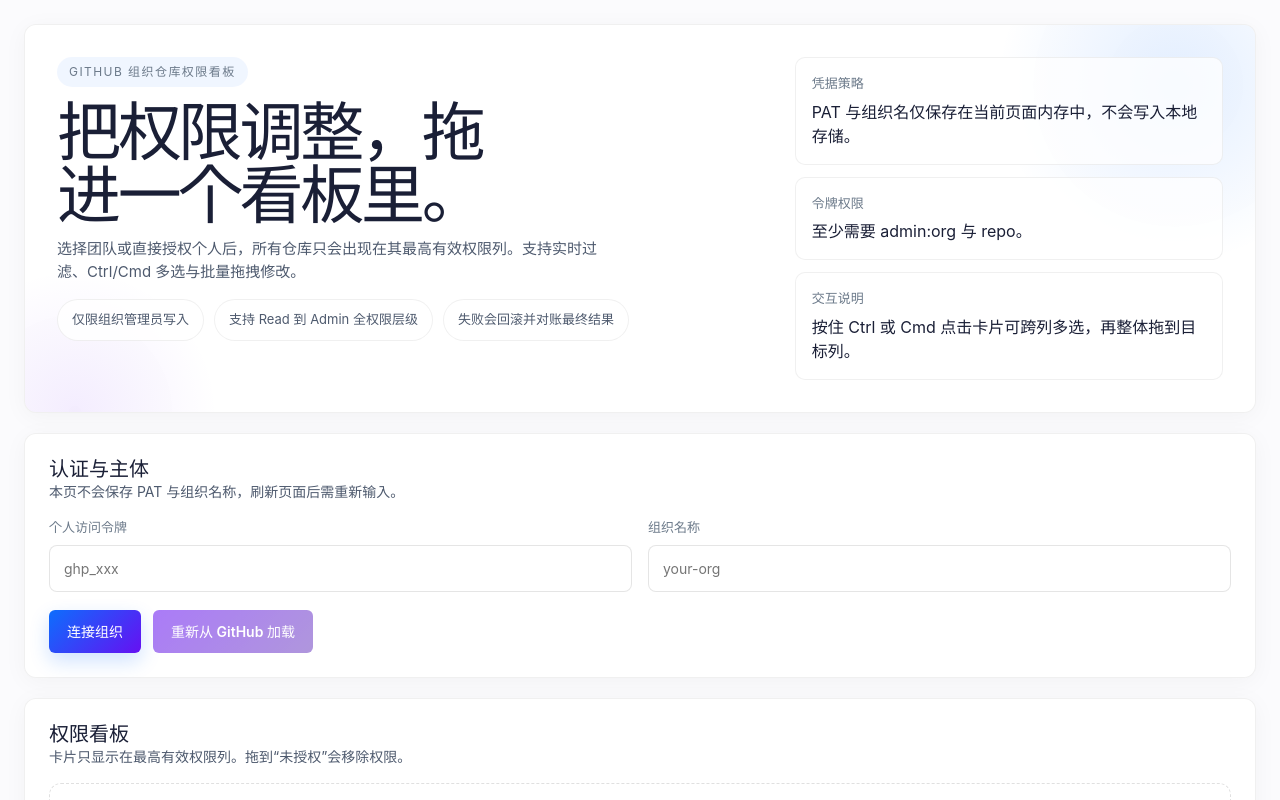
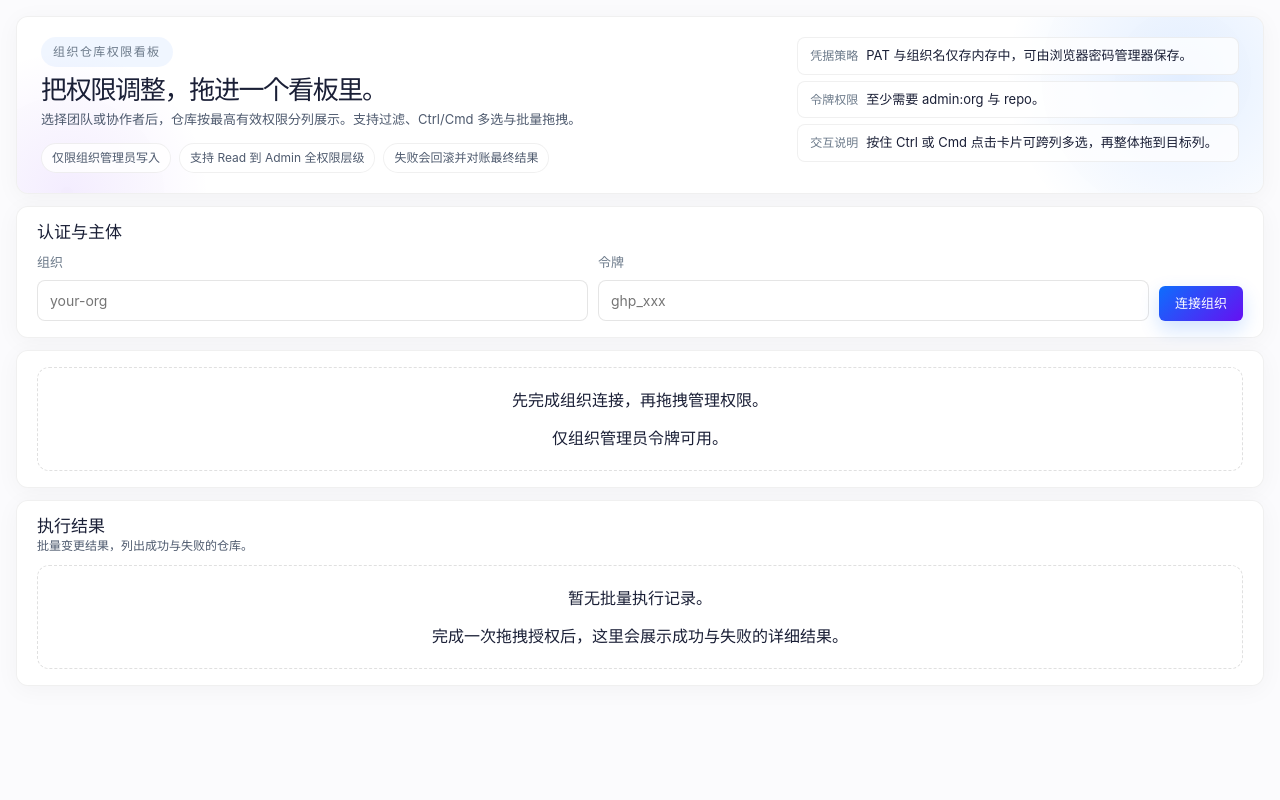
Before and after one commit to NEVSTOP-LAB/OrgRepoKanban, a React (Vite) app: page / in a window 1280 px wide. Shown: the top 800 px of the page. Built offline with nearby package versions, Linux system fonts and the light colour scheme.

Commit message:
fix: 优化界面文本和布局，提升用户体验

```diff
--- a/src/App.css
+++ b/src/App.css
@@ -1,9 +1,9 @@
 .app-shell {
   min-height: 100vh;
-  padding: 24px;
+  padding: 16px;
   display: flex;
   flex-direction: column;
-  gap: 20px;
+  gap: 12px;
 }
 
 .hero-panel,
@@ -20,10 +20,10 @@
 .hero-panel {
   position: relative;
   overflow: hidden;
-  padding: 32px;
+  padding: 20px 24px;
   display: grid;
-  grid-template-columns: minmax(0, 1.5fr) minmax(280px, 0.9fr);
-  gap: 24px;
+  grid-template-columns: minmax(0, 1.5fr) minmax(240px, 0.9fr);
+  gap: 20px;
 }
 
 .hero-panel::before,
@@ -70,49 +70,48 @@
 }
 
 .hero-copy h1 {
-  max-width: 10ch;
-  margin: 14px 0 12px;
+  margin: 10px 0 8px;
+  font-size: 26px;
 }
 
 .hero-copy p {
-  max-width: 60ch;
-  font-size: 15px;
+  font-size: 13px;
   color: var(--ink-soft);
 }
 
 .hero-meta {
-  display: grid;
-  gap: 12px;
+  display: flex;
+  flex-direction: column;
+  gap: 6px;
   align-content: start;
 }
 
 .meta-card {
-  padding: 16px;
-  border-radius: 0.625rem;
+  padding: 8px 12px;
+  border-radius: 0.5rem;
   background: rgba(255, 255, 255, 0.76);
   border: 1px solid rgba(0, 0, 0, 0.06);
-}
-
-.meta-card strong,
-.meta-card span {
-  display: block;
+  display: flex;
+  align-items: baseline;
+  gap: 8px;
 }
 
 .meta-card strong {
-  font-size: 13px;
+  font-size: 12px;
   color: var(--ink-muted);
-  margin-bottom: 6px;
+  white-space: nowrap;
+  flex-shrink: 0;
 }
 
 .meta-card span {
-  font-size: 16px;
+  font-size: 13px;
   color: var(--ink);
 }
 
 .control-panel,
 .board-panel,
 .log-panel {
-  padding: 24px;
+  padding: 16px 20px;
 }
 
 .section-title {
@@ -120,7 +119,7 @@
   justify-content: space-between;
   align-items: center;
   gap: 12px;
-  margin-bottom: 16px;
+  margin-bottom: 10px;
 }
 
 .section-title h2,
@@ -128,16 +127,21 @@
   margin: 0;
 }
 
+.section-title h2 {
+  font-size: 17px;
+}
+
 .section-title p {
-  font-size: 14px;
+  font-size: 12px;
   color: var(--ink-soft);
+  max-width: 42ch;
 }
 
 .connect-grid,
 .subject-grid {
   display: grid;
   grid-template-columns: repeat(2, minmax(0, 1fr));
-  gap: 16px;
+  gap: 12px;
 }
 
 .field {
@@ -157,7 +161,7 @@
   border: 1px solid rgba(0, 0, 0, 0.1);
   border-radius: 0.5rem;
   background: rgba(255, 255, 255, 0.88);
-  padding: 12px 14px;
+  padding: 9px 12px;
   font-size: 14px;
   color: var(--ink);
   transition: border-color 160ms ease, box-shadow 160ms ease;
@@ -170,16 +174,37 @@
   box-shadow: 0 0 0 4px rgba(13, 110, 253, 0.12);
 }
 
-.action-row,
-.toolbar {
+.action-row {
   display: flex;
   flex-wrap: wrap;
   align-items: center;
   gap: 12px;
+  margin-top: 12px;
 }
 
-.action-row {
-  margin-top: 18px;
+/* --- 看板工具栏 --- */
+.board-toolbar {
+  display: flex;
+  flex-wrap: wrap;
+  align-items: center;
+  gap: 10px;
+  margin-bottom: 10px;
+}
+
+.board-toolbar h2 {
+  margin: 0;
+  font-size: 15px;
+  flex-shrink: 0;
+}
+
+.toolbar-right {
+  display: flex;
+  flex-wrap: wrap;
+  align-items: center;
+  gap: 8px;
+  flex: 1 1 auto;
+  justify-content: space-between;
+  min-width: 0;
 }
 
 .primary-button,
@@ -188,8 +213,8 @@
   appearance: none;
   border: none;
   border-radius: 0.375rem;
-  padding: 11px 18px;
-  font-size: 14px;
+  padding: 8px 16px;
+  font-size: 13px;
   font-weight: 600;
   cursor: pointer;
   transition: transform 140ms ease, box-shadow 140ms ease, background 140ms ease;
@@ -228,11 +253,11 @@
 }
 
 .status-banner {
-  margin-top: 16px;
-  padding: 14px 16px;
+  margin-top: 10px;
+  padding: 10px 14px;
   border-radius: 0.5rem;
   border: 1px solid transparent;
-  font-size: 14px;
+  font-size: 13px;
 }
 
 .status-banner.success {
@@ -268,43 +293,56 @@
 .badge-row {
   display: flex;
   flex-wrap: wrap;
-  gap: 10px;
-  margin-top: 16px;
+  gap: 8px;
+  margin-top: 10px;
 }
 
 .badge {
   display: inline-flex;
   align-items: center;
-  gap: 8px;
-  padding: 10px 14px;
+  gap: 6px;
+  padding: 5px 10px;
   border-radius: 999px;
   background: rgba(255, 255, 255, 0.8);
   border: 1px solid rgba(0, 0, 0, 0.06);
   color: var(--ink-soft);
-  font-size: 13px;
+  font-size: 12px;
 }
 
 .toolbar {
+  display: flex;
+  flex-wrap: wrap;
+  align-items: center;
+  gap: 8px;
   justify-content: space-between;
-  margin-bottom: 18px;
+  margin-bottom: 10px;
 }
 
 .toolbar-main,
 .toolbar-side {
   display: flex;
   flex-wrap: wrap;
-  gap: 12px;
+  gap: 8px;
   align-items: center;
+}
+
+.toolbar-main {
+  flex: 1 1 auto;
+  min-width: 0;
+}
+
+.toolbar-side {
+  flex-shrink: 0;
 }
 
 .preset-filter-group {
   display: flex;
   flex-wrap: wrap;
-  gap: 10px;
+  gap: 6px;
 }
 
 .preset-filter-button {
-  min-width: 96px;
+  min-width: 72px;
 }
 
 .preset-filter-button.active {
@@ -314,24 +352,24 @@
 }
 
 .toolbar-search {
-  min-width: 260px;
+  min-width: 180px;
 }
 
 .permission-board {
   display: grid;
-  grid-template-columns: repeat(6, minmax(210px, 1fr));
-  gap: 14px;
+  grid-template-columns: repeat(6, 1fr);
+  gap: 10px;
   overflow-x: auto;
-  padding-bottom: 6px;
+  padding-bottom: 4px;
+  align-items: start;
 }
 
 .permission-column {
-  min-height: 420px;
   display: flex;
   flex-direction: column;
-  gap: 12px;
-  padding: 14px;
-  border-radius: 0.75rem;
+  gap: 8px;
+  padding: 10px;
+  border-radius: 0.625rem;
   border: 1px solid rgba(0, 0, 0, 0.06);
   background: linear-gradient(180deg, rgba(255, 255, 255, 0.96) 0%, rgba(244, 246, 251, 0.96) 100%);
 }
@@ -340,49 +378,49 @@
   display: flex;
   align-items: center;
   justify-content: space-between;
-  gap: 12px;
+  gap: 8px;
 }
 
 .column-header h3 {
   margin: 0;
-  font-size: 15px;
+  font-size: 13px;
   color: var(--ink);
 }
 
 .column-header span {
-  min-width: 28px;
-  height: 28px;
+  min-width: 22px;
+  height: 22px;
   display: inline-flex;
   align-items: center;
   justify-content: center;
   border-radius: 999px;
   background: rgba(13, 110, 253, 0.08);
   color: var(--ink-soft);
-  font-size: 12px;
+  font-size: 11px;
 }
 
 .column-cards {
   display: flex;
   flex-direction: column;
-  gap: 8px;
+  gap: 6px;
 }
 
 .repo-card {
   width: 100%;
   text-align: left;
-  padding: 8px 10px;
+  padding: 6px 8px;
   border: 1px solid rgba(0, 0, 0, 0.06);
-  border-radius: 0.5rem;
+  border-radius: 0.375rem;
   background: rgba(255, 255, 255, 0.92);
   color: var(--ink);
   font-size: 12px;
   line-height: 1.35;
   cursor: pointer;
-  box-shadow: 0 2px 8px rgba(0, 0, 0, 0.03);
+  box-shadow: 0 1px 4px rgba(0, 0, 0, 0.03);
   display: flex;
   align-items: center;
   justify-content: space-between;
-  gap: 6px;
+  gap: 4px;
   transition: transform 0.25s ease, box-shadow 0.25s ease, border-color 0.25s ease;
 }
 
@@ -434,8 +472,8 @@
 
 .empty-state {
   place-items: center;
-  min-height: 220px;
-  padding: 28px;
+  min-height: 100px;
+  padding: 20px;
   border-radius: 0.75rem;
   background: rgba(255, 255, 255, 0.66);
   border: 1px dashed rgba(0, 0, 0, 0.12);
@@ -468,6 +506,65 @@
 .readonly-tip {
   color: #6610f2;
   font-weight: 600;
+  font-size: 12px;
+  white-space: nowrap;
+}
+
+/* --- 未连接：紧凑登录行 --- */
+.connect-row {
+  display: flex;
+  flex-wrap: wrap;
+  align-items: flex-end;
+  gap: 10px;
+}
+
+.connect-field {
+  min-width: 180px;
+  flex: 1;
+}
+
+/* --- 已连接：单行工具栏 --- */
+.connected-bar {
+  display: flex;
+  flex-wrap: wrap;
+  align-items: center;
+  gap: 8px;
+}
+
+.org-label {
+  font-weight: 700;
+  font-size: 14px;
+  color: var(--ink);
+  padding: 4px 10px;
+  background: rgba(13, 110, 253, 0.06);
+  border-radius: 0.375rem;
+  white-space: nowrap;
+}
+
+.inline-field select {
+  padding: 6px 28px 6px 10px;
+  font-size: 13px;
+  border: 1px solid rgba(0, 0, 0, 0.1);
+  border-radius: 0.375rem;
+  background: rgba(255, 255, 255, 0.88);
+  color: var(--ink);
+  appearance: auto;
+}
+
+.stat-badge {
+  font-size: 12px;
+  color: var(--ink-soft);
+  padding: 3px 8px;
+  background: rgba(0, 0, 0, 0.03);
+  border-radius: 0.25rem;
+  white-space: nowrap;
+}
+
+.connected-actions {
+  display: flex;
+  align-items: center;
+  gap: 8px;
+  margin-left: auto;
 }
 
 @media (max-width: 960px) {
@@ -482,8 +579,20 @@
 
   .connect-grid,
   .subject-grid,
-  .log-columns {
+  .log-columns,
+  .connect-row,
+  .connected-bar {
     grid-template-columns: 1fr;
+  }
+
+  .connect-field {
+    min-width: 0;
+    flex: auto;
+    width: 100%;
+  }
+
+  .connected-actions {
+    margin-left: 0;
   }
 
   .toolbar {
@@ -499,4 +608,14 @@
     min-width: 0;
     width: 100%;
   }
+
+  .permission-board {
+    grid-template-columns: repeat(3, 1fr);
+  }
 }
+
+@media (max-width: 640px) {
+  .permission-board {
+    grid-template-columns: repeat(2, 1fr);
+  }
+}
--- a/src/App.tsx
+++ b/src/App.tsx
@@ -605,10 +605,10 @@
     <main className="app-shell">
       <section className="hero-panel">
         <div className="hero-copy">
-          <span className="eyebrow">GitHub 组织仓库权限看板</span>
+          <span className="eyebrow">组织仓库权限看板</span>
           <h1>把权限调整，拖进一个看板里。</h1>
           <p>
-            选择团队或直接授权个人后，所有仓库只会出现在其最高有效权限列。支持实时过滤、Ctrl/Cmd 多选与批量拖拽修改。
+            选择团队或协作者后，仓库按最高有效权限分列展示。支持过滤、Ctrl/Cmd 多选与批量拖拽。
           </p>
           <div className="badge-row">
             <span className="badge">仅限组织管理员写入</span>
@@ -620,7 +620,7 @@
         <div className="hero-meta">
           <div className="meta-card">
             <strong>凭据策略</strong>
-            <span>PAT 与组织名仅保存在当前页面内存中，不会写入本地存储。</span>
+            <span>PAT 与组织名仅存内存中，可由浏览器密码管理器保存。</span>
           </div>
           <div className="meta-card">
             <strong>令牌权限</strong>
@@ -634,67 +634,49 @@
       </section>
 
       <section className="control-panel">
+        {!hasConnectedData ? (
+          <>
             <div className="section-title">
-          <div>
               <h2>认证与主体</h2>
-            <p>本页不会保存 PAT 与组织名称，刷新页面后需重新输入。</p>
-          </div>
             </div>
 
-        <div className="connect-grid">
-          <div className="field">
-            <label htmlFor="token-input">个人访问令牌</label>
+            <div className="connect-row">
+              <div className="field connect-field">
+                <label htmlFor="org-input">组织</label>
+                <input
+                  id="org-input"
+                  aria-label="组织名称"
+                  name="username"
+                  type="text"
+                  value={org}
+                  autoComplete="username"
+                  placeholder="your-org"
+                  onChange={(event) => setOrg(event.target.value)}
+                />
+              </div>
+
+              <div className="field connect-field">
+                <label htmlFor="token-input">令牌</label>
                 <input
                   id="token-input"
                   aria-label="个人访问令牌"
+                  name="current-password"
                   type="password"
                   value={token}
-              autoComplete="off"
+                  autoComplete="current-password"
                   placeholder="ghp_xxx"
                   onChange={(event) => setToken(event.target.value)}
                 />
               </div>
 
-          <div className="field">
-            <label htmlFor="org-input">组织名称</label>
-            <input
-              id="org-input"
-              aria-label="组织名称"
-              type="text"
-              value={org}
-              autoComplete="off"
-              placeholder="your-org"
-              onChange={(event) => setOrg(event.target.value)}
-            />
-          </div>
-        </div>
-
-        <div className="action-row">
               <button
                 type="button"
                 className="primary-button"
                 disabled={connecting || writing}
-            onClick={() => {
-              void connectOrganization(false)
-            }}
+                onClick={() => { void connectOrganization(false) }}
               >
                 {connecting ? '连接中...' : '连接组织'}
               </button>
-
-          <button
-            type="button"
-            className="secondary-button"
-            disabled={!client || refreshing || writing}
-            onClick={() => {
-              void connectOrganization(true)
-            }}
-          >
-            {refreshing ? '刷新中...' : '重新从 GitHub 加载'}
-          </button>
-
-          {isAdmin === false ? (
-            <span className="readonly-tip">当前令牌无管理员权限，已阻止写操作。</span>
-          ) : null}
             </div>
 
             {notice ? (
@@ -703,20 +685,16 @@
                 {notice.description ? <span>{notice.description}</span> : null}
               </div>
             ) : null}
+          </>
+        ) : (
+          <>
+            <div className="connected-bar">
+              <span className="org-label">{org}</span>
 
-        {hasConnectedData ? (
-          <>
-            <div className="badge-row">
-              <span className="badge">仓库数：{repos.length}</span>
-              <span className="badge">团队数：{teamOptions.length}</span>
-              <span className="badge">组织成员数：{users.length}</span>
-            </div>
-
-            <div className="subject-grid" style={{ marginTop: '18px' }}>
-              <div className="field">
-                <label htmlFor="subject-kind">主体类型</label>
+              <div className="field inline-field">
                 <select
                   id="subject-kind"
+                  aria-label="主体类型"
                   value={subjectKind}
                   onChange={(event) => setSubjectKind(event.target.value as SubjectKind)}
                 >
@@ -726,15 +704,15 @@
               </div>
 
               {subjectKind === 'team' ? (
-                <div className="field">
-                  <label htmlFor="team-select">团队选择</label>
+                <div className="field inline-field">
                   <select
                     id="team-select"
+                    aria-label="团队选择"
                     value={selectedTeam}
                     onChange={(event) => setSelectedTeam(event.target.value)}
                   >
                     {teamOptions.length === 0 ? (
-                      <option value="">当前组织没有团队</option>
+                      <option value="">无团队</option>
                     ) : null}
                     {teamOptions.map((option) => (
                       <option key={option.team.id} value={option.team.slug}>
@@ -744,15 +722,15 @@
                   </select>
                 </div>
               ) : (
-                <div className="field">
-                  <label htmlFor="user-select">个人协作者</label>
+                <div className="field inline-field">
                   <select
                     id="user-select"
+                    aria-label="个人协作者"
                     value={selectedUser}
                     onChange={(event) => setSelectedUser(event.target.value)}
                   >
                     {users.length === 0 ? (
-                      <option value="">当前组织没有成员</option>
+                      <option value="">无成员</option>
                     ) : null}
                     {users.map((user) => (
                       <option key={user.login} value={user.login}>
@@ -762,30 +740,51 @@
                   </select>
                 </div>
               )}
+
+              <span className="stat-badge">仓库 {repos.length}</span>
+              <span className="stat-badge">团队 {teamOptions.length}</span>
+              <span className="stat-badge">成员 {users.length}</span>
+
+              <div className="connected-actions">
+                <button
+                  type="button"
+                  className="ghost-button"
+                  disabled={refreshing || writing}
+                  onClick={() => { void connectOrganization(true) }}
+                >
+                  {refreshing ? '刷新中...' : '刷新'}
+                </button>
+
+                {isAdmin === false ? (
+                  <span className="readonly-tip">无管理员权限</span>
+                ) : null}
               </div>
+            </div>
+
+            {notice ? (
+              <div className={`status-banner ${notice.tone}`} role="status">
+                <strong>{notice.title}</strong>
+                {notice.description ? <span>{notice.description}</span> : null}
+              </div>
+            ) : null}
           </>
-        ) : null}
+        )}
       </section>
 
       <section className="board-panel">
-        <div className="section-title">
-          <div>
-            <h2>权限看板</h2>
-            <p>卡片只显示在最高有效权限列。拖到“未授权”会移除权限。</p>
-          </div>
-        </div>
-
         {hasConnectedData ? (
           <>
-            <div className="toolbar">
+            <div className="board-toolbar">
+              <h2>权限看板</h2>
+              <div className="toolbar-right">
                 <div className="toolbar-main">
                 <div className="field toolbar-search">
-                  <label htmlFor="repo-filter">按仓库名称过滤</label>
                   <input
                     id="repo-filter"
+                    aria-label="按仓库名称过滤"
                     type="text"
                     value={filterQuery}
-                    placeholder="支持包含或模糊匹配"
+                    placeholder="按仓库名称过滤..."
                     onChange={(event) => setFilterQuery(event.target.value)}
                   />
                 </div>
@@ -836,6 +835,7 @@
                 <span className="badge">写入状态：{writing ? '提交中' : '空闲'}</span>
               </div>
               </div>
+            </div>
 
             {subjectLoading ? (
               <div className="empty-state">
@@ -883,8 +883,8 @@
           </>
         ) : (
           <div className="empty-state">
-            <strong>先完成组织连接，再开始拖拽管理权限。</strong>
-            <span>只有组织管理员令牌会进入可用状态。</span>
+            <strong>先完成组织连接，再拖拽管理权限。</strong>
+            <span>仅组织管理员令牌可用。</span>
           </div>
         )}
       </section>
@@ -893,7 +893,7 @@
         <div className="section-title">
           <div>
             <h2>执行结果</h2>
-            <p>批量变更发生部分失败时，这里会列出成功与失败的仓库名单。</p>
+            <p>批量变更结果，列出成功与失败的仓库。</p>
           </div>
         </div>
 
```
Lines whose indentation alone changed are shown as unchanged.
